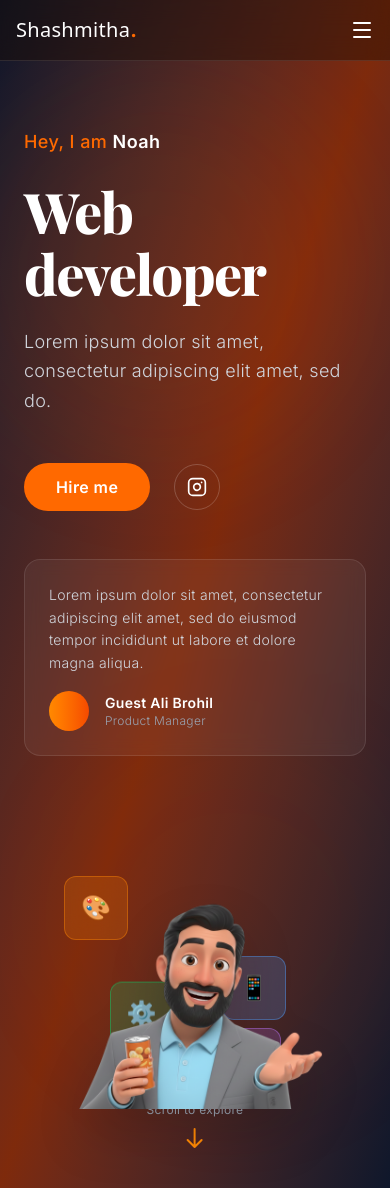
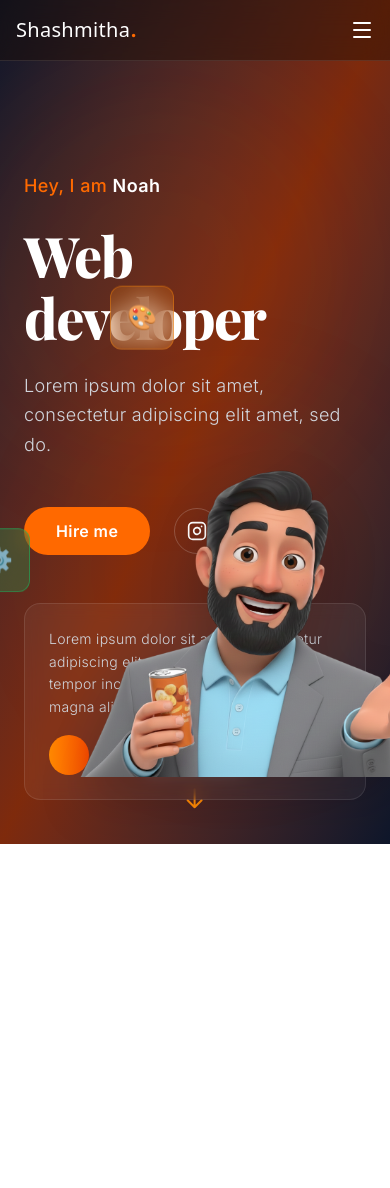
Before and after one commit to ShashmithaBan/Portfolio_2026, a React (Vite) app: page / in a window 390 px wide. After the commit the page ends 844 px from the top, so only its background shows below. Built offline with nearby package versions, Linux system fonts and the light colour scheme.

Commit message:
feat: Reposition character to bottom-right with much larger size

```diff
--- a/src/components/Hero.jsx
+++ b/src/components/Hero.jsx
@@ -10,9 +10,9 @@ export default function Hero() {
         <div className="absolute bottom-20 left-10 w-96 h-96 bg-orange-500/5 rounded-full blur-3xl animate-pulse" style={{ animationDelay: '1s' }}></div>
       </div>
 
-      <div className="max-w-7xl mx-auto grid grid-cols-1 lg:grid-cols-2 gap-12 items-center relative z-10">
+      <div className="max-w-7xl mx-auto w-full relative z-10">
         {/* Left Content */}
-        <div className="space-y-8">
+        <div className="max-w-xl space-y-8">
           {/* Main Title */}
           <div className="space-y-6">
             <p className="text-orange-500 text-lg font-poppins font-medium tracking-wide">Hey, I am <span className="text-white font-semibold">Noah</span></p>
@@ -49,30 +49,28 @@ export default function Hero() {
           </div>
         </div>
 
-        {/* Right Side - 3D Character and Icons */}
-        <div className="relative h-full min-h-96 flex items-center justify-center lg:justify-end">
-          {/* Floating Icons */}
-          <div className="absolute top-20 left-10 lg:left-auto lg:right-1/3 w-16 h-16 bg-orange-400/20 backdrop-blur-md border border-orange-400/40 rounded-xl flex items-center justify-center text-2xl animate-bounce">
+        {/* Large Character - Bottom Right */}
+        <div className="absolute bottom-0 right-0 -mr-20 lg:-mr-40 pointer-events-none">
+          {/* Floating Icons - Around Character */}
+          <div className="absolute -top-32 left-12 w-16 h-16 bg-orange-400/20 backdrop-blur-md border border-orange-400/40 rounded-xl flex items-center justify-center text-2xl animate-bounce">
             🎨
           </div>
-          <div className="absolute top-40 right-20 lg:right-32 w-16 h-16 bg-blue-400/20 backdrop-blur-md border border-blue-400/40 rounded-xl flex items-center justify-center text-2xl animate-bounce" style={{ animationDelay: '0.2s' }}>
+          <div className="absolute -top-12 -right-32 w-16 h-16 bg-blue-400/20 backdrop-blur-md border border-blue-400/40 rounded-xl flex items-center justify-center text-2xl animate-bounce" style={{ animationDelay: '0.2s' }}>
             📱
           </div>
-          <div className="absolute bottom-32 left-1/4 w-16 h-16 bg-green-400/20 backdrop-blur-md border border-green-400/40 rounded-xl flex items-center justify-center text-2xl animate-bounce" style={{ animationDelay: '0.4s' }}>
+          <div className="absolute top-32 -left-24 w-16 h-16 bg-green-400/20 backdrop-blur-md border border-green-400/40 rounded-xl flex items-center justify-center text-2xl animate-bounce" style={{ animationDelay: '0.4s' }}>
             ⚙️
           </div>
-          <div className="absolute bottom-20 right-1/4 lg:right-1/3 w-16 h-16 bg-purple-400/20 backdrop-blur-md border border-purple-400/40 rounded-xl flex items-center justify-center text-2xl animate-bounce" style={{ animationDelay: '0.6s' }}>
+          <div className="absolute top-64 -right-16 w-16 h-16 bg-purple-400/20 backdrop-blur-md border border-purple-400/40 rounded-xl flex items-center justify-center text-2xl animate-bounce" style={{ animationDelay: '0.6s' }}>
             💡
           </div>
 
-          {/* Character Image */}
-          <div className="relative w-64 h-64 lg:w-80 lg:h-80 flex items-center justify-center">
-            <img
-              src="/character.png"
-              alt="Noah - Web Developer"
-              className="w-full h-full object-contain drop-shadow-2xl hover:scale-105 transition-transform duration-500"
-            />
-          </div>
+          {/* Character Image - Much Larger */}
+          <img
+            src="/character.png"
+            alt="Noah - Web Developer"
+            className="w-96 h-96 lg:w-screen lg:h-screen object-contain drop-shadow-2xl hover:scale-105 transition-transform duration-500"
+          />
         </div>
       </div>
 
```
